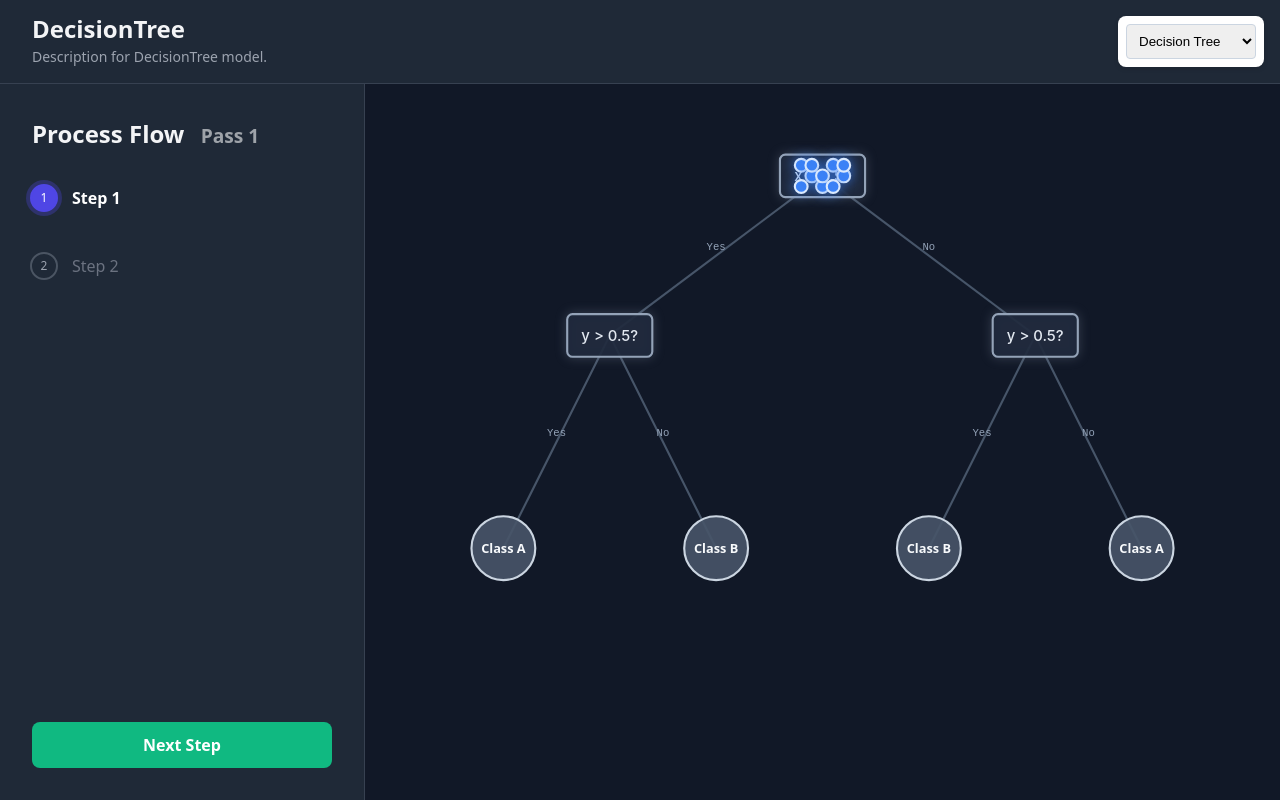
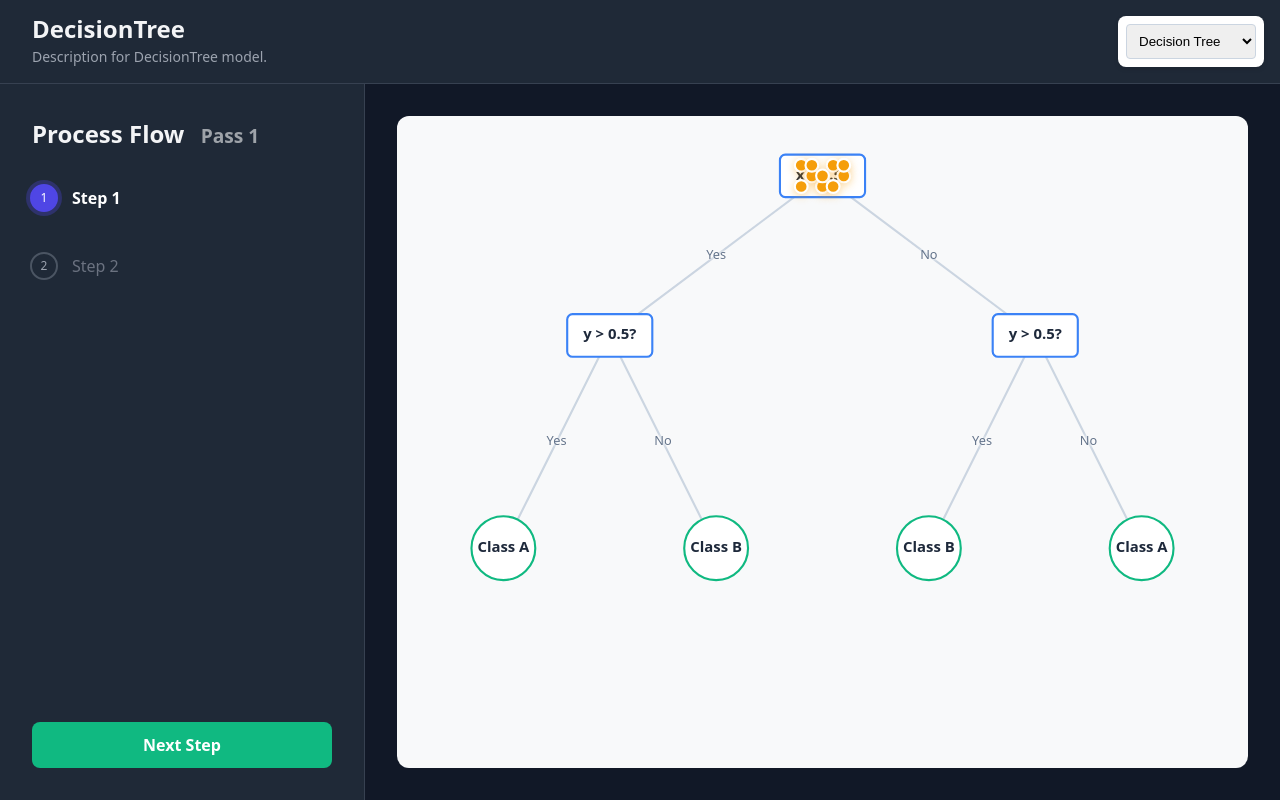
Before and after one commit to ChipiKaf/ai-model-playground, a React (Vite) app: page /decision-tree in a window 1280 px wide. Built offline with nearby package versions, Linux system fonts and the light colour scheme.

Commit message:
refactor: reimplement decision tree visualization using VizKit builder and introduce data point overlay

```diff
--- a/src/plugins/decision-tree/main.scss
+++ b/src/plugins/decision-tree/main.scss
@@ -1,86 +1,91 @@
-.decision-tree-visualization {
+
+.decision-tree-visualization-container {
   width: 100%;
   height: 100%;
   display: flex;
   justify-content: center;
   align-items: center;
-  background: transparent; // Let the Shell's background show through if any
-  position: relative;
+  background: #f8f9fa;
+  border-radius: 12px;
   overflow: hidden;
+  position: relative; // For controls overlay
 
-  // Global transitions
-  * {
-    transition: all 0.3s cubic-bezier(0.25, 0.46, 0.45, 0.94);
+  .decision-tree-visualization {
+     width: 100%;
+     height: 100%;
   }
 
-  svg {
-    // Ensure it takes full space
+  // 1. Edges
+  .viz-edge-group {
+      .viz-edge {
+          stroke: #cbd5e1; // Gray-300
+          stroke-width: 2;
+          transition: stroke 0.3s ease;
       }
-
-  .tree-node {
-    cursor: pointer;
-
-    &.internal {
-      rect {
-        fill: rgba(30, 41, 59, 0.9); // Dark slate
-        stroke: #94a3b8; // Slate 400
-        stroke-width: 2px;
-        filter: drop-shadow(0 0 5px rgba(148, 163, 184, 0.3));
-      }
-      text {
-        fill: #e2e8f0; // Slate 200
-        font-size: 14px;
-        font-weight: 500;
-        pointer-events: none;
-        font-family: 'Inter', sans-serif;
+      &.active .viz-edge {
+          stroke: #94a3b8;
       }
   }
 
-    &.leaf {
-      circle {
-        fill: rgba(71, 85, 105, 0.9); // Slate 600
-        stroke: #cbd5e1; // Slate 300
-        stroke-width: 2px;
-      }
-      text {
-        fill: #f8fafc;
+  .link-label {
       font-size: 12px;
-        font-weight: 600;
-        pointer-events: none;
+      fill: #64748b;
+      font-weight: 500;
+      // Add a subtle background (white glow) to read over lines?
+      text-shadow: 0 0 4px white, 0 0 4px white;
   }
 
-      // Dynamic coloring could go here based on classes
+  // 2. Nodes
+  .viz-node-group {
+      cursor: pointer;
+      transition: transform 0.3s ease;
+
+      .viz-node-shape {
+          stroke-width: 2;
+          transition: all 0.3s ease;
+      }
+
+      // Internal Nodes (Rects)
+      &.internal .viz-node-shape {
+          fill: #fff;
+          stroke: #3b82f6; // Blue
+      }
+
+      // Leaf Nodes (Circles)
+      &.leaf .viz-node-shape {
+          fill: #fff;
+          stroke: #10b981; // Green
       }
 
       &:hover {
-      rect, circle {
-        stroke: #60a5fa; // Blue 400
-        filter: drop-shadow(0 0 8px rgba(96, 165, 250, 0.6));
+          .viz-node-shape {
+              stroke-width: 3;
+              filter: drop-shadow(0 4px 6px rgba(0, 0, 0, 0.1));
           }
       }
   }
 
-  .tree-link {
-    stroke: #475569; // Slate 600 - subtle connections
-    stroke-width: 2px;
-    stroke-dasharray: 4; // Dashed looks techy? Or solid is better? Let's try solid.
-    stroke-dasharray: 0;
-    transition: stroke 0.3s ease;
+  .node-label {
+      font-size: 14px;
+      font-weight: 600;
+      fill: #1e293b;
+      pointer-events: none;
   }
 
-  .link-label {
-    fill: #94a3b8; // Slate 400
-    font-size: 10px;
-    font-family: monospace;
-    // background hack for SVG text? No, just render text.
+  // 3. Data Points (Overlay)
+  .viz-data-point {
+      fill: #f59e0b; // Amber-500
+      stroke: #fff;
+      stroke-width: 2;
+      filter: drop-shadow(0 2px 4px rgba(245, 158, 11, 0.4));
+
+      // Smooth movement
+      transition: cx 0.5s cubic-bezier(0.4, 0, 0.2, 1), cy 0.5s cubic-bezier(0.4, 0, 0.2, 1);
   }
 
-  .data-point {
-    fill: #3b82f6; // Blue 500
-    stroke: #dbeafe; // Blue 100 halo
-    stroke-width: 2px;
-    filter: drop-shadow(0 0 6px rgba(59, 130, 246, 0.8)); // Glowing signal effect
-    transition: cx 0.5s cubic-bezier(0.25, 0.46, 0.45, 0.94), cy 0.5s cubic-bezier(0.25, 0.46, 0.45, 0.94); // Smoother ease
-    pointer-events: none;
+  .controls-overlay {
+      position: absolute;
+      bottom: 20px;
+      right: 20px;
   }
 }
--- a/src/plugins/decision-tree/main.tsx
+++ b/src/plugins/decision-tree/main.tsx
@@ -1,7 +1,9 @@
-import React from 'react';
+import React, { useMemo } from 'react';
 import './main.scss';
 import { useDecisionTreeAnimation } from './useDecisionTreeAnimation';
-import { type TreeNode, type DataPoint } from './decisionTreeSlice';
+import { type TreeNode } from './decisionTreeSlice';
+import { viz } from '../../viz-kit/core/builder';
+import { VizCanvas } from '../../viz-kit/react/VizCanvas';
 
 interface DecisionTreeVisualizationProps {
   onAnimationComplete?: () => void;
@@ -12,101 +14,48 @@ const DecisionTreeVisualization: React.FC<DecisionTreeVisualizationProps> = ({
 }) => {
   const { tree, dataPoints } = useDecisionTreeAnimation(onAnimationComplete);
 
-  const renderLink = (source: TreeNode, targetId: string, type: 'left' | 'right') => {
-    const target = tree[targetId];
-    if (!target) return null;
+  const scene = useMemo(() => {
+    const b = viz().view(800, 600);
 
-    // Simple straight lines or curves
-    return (
-      <g key={`${source.id}-${target.id}`}>
-        <line
-            x1={source.x} y1={source.y}
-            x2={target.x} y2={target.y}
-            className="tree-link"
-        />
-        {/* Label for the branch */}
-        <text
-            x={(source.x! + target.x!) / 2}
-            y={(source.y! + target.y!) / 2 - 5}
-            className="link-label"
-            textAnchor="middle"
-        >
-            {type === 'left' ? 'Yes' : 'No'}
-        </text>
-      </g>
-    );
-  };
+    // 1. Build Nodes
+    Object.values(tree).forEach((node: TreeNode) => {
+        const n = b.node(node.id).at(node.x || 0, node.y || 0);
 
-  const renderNode = (node: TreeNode) => {
-    const isLeaf = node.type === 'leaf';
-    return (
-      <g key={node.id} className={`tree-node ${isLeaf ? 'leaf' : 'internal'}`}>
-        {isLeaf ? (
-            <circle cx={node.x} cy={node.y} r={30} />
-        ) : (
-            <rect x={node.x! - 40} y={node.y! - 20} width={80} height={40} rx={5} />
-        )}
-        <text
-            x={node.x}
-            y={node.y! + 5}
-            textAnchor="middle"
-            className="node-label"
-        >
-            {node.label}
-        </text>
-      </g>
-    );
-  };
+        if (node.type === 'leaf') {
+             n.circle(30).class('leaf');
+        } else {
+             n.rect(80, 40, 5).class('internal');
+        }
 
-  const renderDataPoint = (point: DataPoint) => {
-    const node = tree[point.currentNodeId];
-    if (!node) return null;
+        n.label(node.label, { className: 'node-label' });
+    });
 
-    // We can add a little random offset so they don't stack perfectly
-    // Use a deterministic hash based on ID for visual stability across renders
-    const offsetX = (parseInt(point.id.split('-')[1]) % 5 - 2) * 10;
-    const offsetY = (parseInt(point.id.split('-')[1]) % 3 - 1) * 10;
+    // 2. Build Edges
+    Object.values(tree).forEach((node: TreeNode) => {
+        if (node.type === 'leaf') return;
 
-    return (
-        <circle
-            key={point.id}
-            cx={node.x! + offsetX}
-            cy={node.y! + offsetY}
-            r={6}
-            className="data-point"
-        />
-    );
-  };
+        if (node.children?.left) {
+            b.edge(node.id, node.children.left)
+             .label('Yes', { position: 'mid', className: 'link-label' });
+        }
+        if (node.children?.right) {
+            b.edge(node.id, node.children.right)
+             .label('No', { position: 'mid', className: 'link-label' });
+        }
+    });
+
+    // 3. Add Data Points Overlay
+    b.overlay('data-points', { points: dataPoints });
+
+    return b.build();
+  }, [tree, dataPoints]);
 
   return (
-    <div className="decision-tree-visualization">
-      <svg width="100%" height="100%" viewBox="0 0 800 600">
-        <defs>
-            <marker id="arrow" markerWidth="10" markerHeight="10" refX="28" refY="3" orient="auto">
-                <path d="M0,0 L0,6 L9,3 z" fill="#ccc" />
-            </marker>
-        </defs>
-
-        {/* Links */}
-        {Object.values(tree).map((node: any) => {
-            if (node.type === 'leaf') return null;
-            return (
-                <React.Fragment key={`links-${node.id}`}>
-                    {node.children?.left && renderLink(node, node.children.left, 'left')}
-                    {node.children?.right && renderLink(node, node.children.right, 'right')}
-                </React.Fragment>
-            );
-        })}
-
-        {/* Nodes */}
-        {Object.values(tree).map((node: any) => renderNode(node))}
-
-        {/* Data Points */}
-        {dataPoints.map((p: any) => renderDataPoint(p))}
-      </svg>
-      <div className="controls-overlay">
-         {/* Could add manual step controls here via overlay if needed by Shell was not enough */}
-      </div>
+    <div className="decision-tree-visualization-container">
+       <VizCanvas scene={scene} className="decision-tree-visualization" />
+       <div className="controls-overlay">
+         {/* Controls placeholder */}
+       </div>
     </div>
   );
 };
--- a/src/viz-kit/react/registries/OverlayRegistry.tsx
+++ b/src/viz-kit/react/registries/OverlayRegistry.tsx
@@ -126,6 +126,44 @@ export const gridLabelsOverlay: OverlayRenderer<{
     }
 };
 
+// Built-in Overlay: Data Points (for Decision Tree)
+export const dataPointOverlay: OverlayRenderer<{
+    points: { id: string; currentNodeId: string; [key: string]: any }[];
+}> = {
+    render: ({ spec, nodesById }) => {
+        const { points } = spec.params;
+
+        return (
+            <>
+                {points.map(point => {
+                    const node = nodesById.get(point.currentNodeId);
+                    if (!node) return null;
+
+                    // Deterministic offset based on ID to avoid stacking
+                    // Assuming format "point-N" or similar
+                    const idNum = parseInt(point.id.split('-')[1] || '0', 10);
+                    const offsetX = ((idNum % 5) - 2) * 10;
+                    const offsetY = ((idNum % 3) - 1) * 10;
+
+                    const x = node.pos.x + offsetX;
+                    const y = node.pos.y + offsetY;
+
+                    return (
+                        <circle
+                            key={point.id}
+                            cx={x}
+                            cy={y}
+                            r={6}
+                            className={spec.className ?? "viz-data-point"}
+                        />
+                    );
+                })}
+            </>
+        );
+    }
+};
+
 export const defaultOverlayRegistry = new OverlayRegistry()
     .register("signal", signalOverlay)
-    .register("grid-labels", gridLabelsOverlay);
+    .register("grid-labels", gridLabelsOverlay)
+    .register("data-points", dataPointOverlay);
```
Lines whose indentation alone changed are shown as unchanged.
